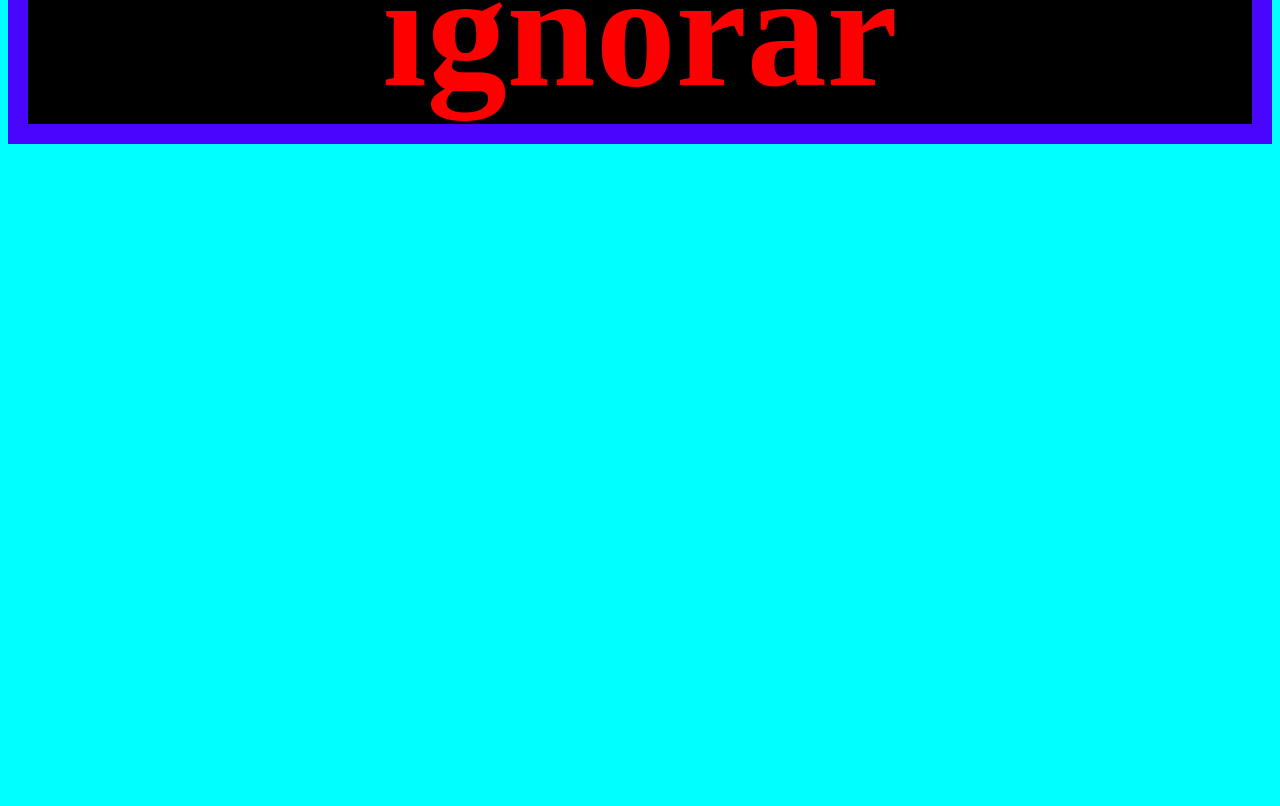
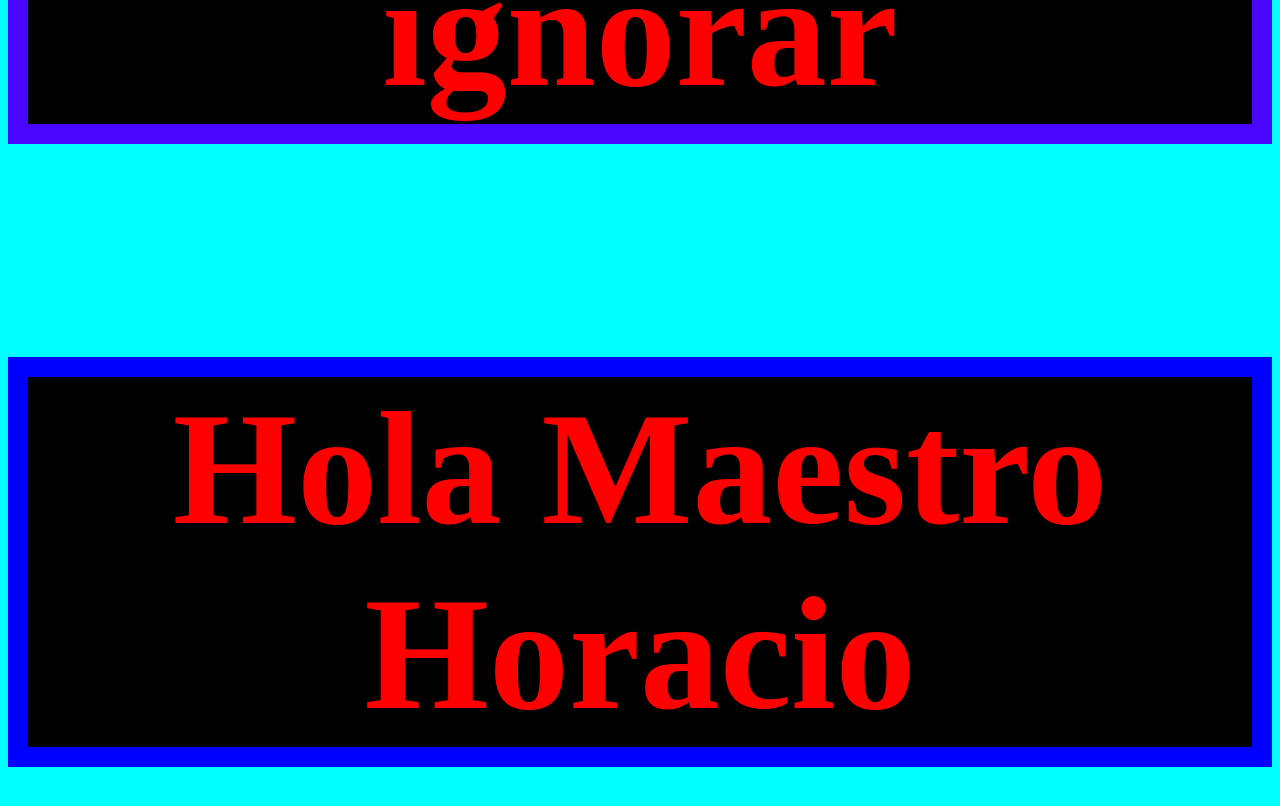
Before and after one commit to R1C4RD0V4C4/EquipoHoracio, a plain HTML site: page index.html in a window 1280 px wide. Shown: the part 4848-5654 px from the top of the page. Before the commit the page ends 5205 px from the top, so only its background shows below. Drawn offline with Linux system fonts and the light colour scheme.

Commit message:
Add greeting header and maintain existing styles

```diff
--- a/index.html
+++ b/index.html
@@ -112,6 +112,8 @@ table, th, td{
 
         <h4>Negociar es mejor que ignorar</h4>
 
+        <h1>Hola Maestro Horacio</h1>
+
 
         <script>
 
```
